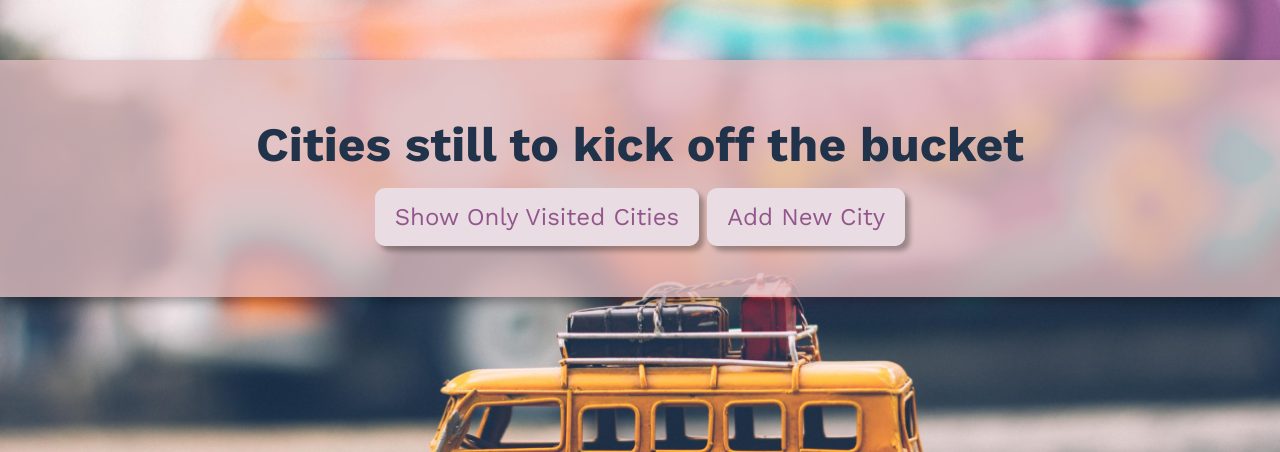
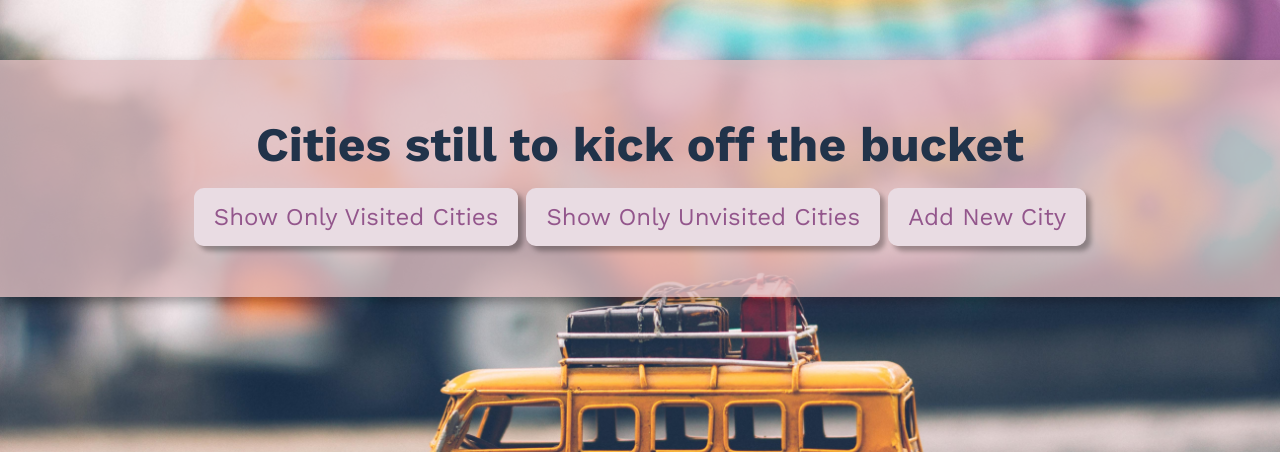
Before and after one commit to sandyysh221/travel_bucket_list_app_project, a Flask app: page /cities in a window 1280 px wide. Shown: the part 60-512 px from the top of the page. Run offline with Flask 2, Linux system fonts and the light colour scheme; data that the repository does not hold is empty; some libraries are stand-ins or nearby versions; some web fonts are replaced.

```diff
--- a/controllers/city_controller.py
+++ b/controllers/city_controller.py
@@ -82,3 +82,10 @@ def delete_city(id):
 def visited_cities():
     cities = city_repository.select_all()
     return render_template("cities/visited.html", cities=cities)
+
+
+# filtered to show only unvisited cities
+@cities_blueprint.route("/cities/not_visited")
+def unvisited_cities():
+    cities = city_repository.select_all()
+    return render_template("cities/not_visited.html", cities=cities)
--- a/templates/cities/index.html
+++ b/templates/cities/index.html
@@ -3,6 +3,9 @@
 <div class="container">
   <h1>Cities still to kick off the bucket</h1>
   <a href="/cities/visited" class="button-link">Show Only Visited Cities</a>
+  <a href="/cities/not_visited" class="button-link"
+    >Show Only Unvisited Cities</a
+  >
   <a href="/cities/new" class="button-link">Add New City</a>
   <ul class="display-list">
     {% for city in all_cities%}
```
Also changed, not shown: templates/cities/not_visited.html (+25 -0 lines).
